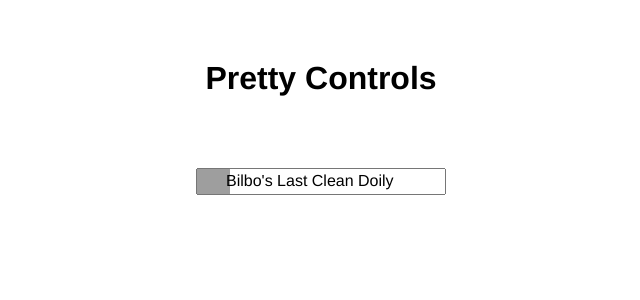
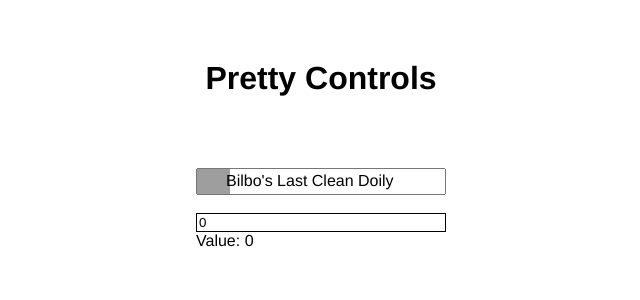
Before and after one commit to mdiller/pretty-controls, a Vue app: page / in a window 1280 px wide. Shown: the top 300 px of the page, without its empty margins (319-959 px from the left). Built offline with nearby package versions, Linux system fonts and the light colour scheme; grey boxes are pictures that could not be loaded.

Commit message:
added first iteration of numerical-input

```diff
--- a/src/App.vue
+++ b/src/App.vue
@@ -39,4 +39,7 @@ body {
 	max-height: 100%;
 	max-width: 100%;
 }
+input {
+	width: 100%;
+}
 </style>
--- a/src/components/DemoPage.vue
+++ b/src/components/DemoPage.vue
@@ -8,12 +8,19 @@
 				:options_func="searchPlayers"
 				placeholder="Player Name or ID...">
 			</select-search>
+			<br>
+			<numerical-input
+				:value.sync="my_number"
+				:max="1000">
+			</numerical-input>
+			Value: {{ my_number }}
 		</div>
 	</div>
 </template>
 
 <script>
 import SelectSearch from './select-search.vue';
+import NumericalInput from './numerical-input.vue';
 import axios from 'axios';
 
 export default {
@@ -21,7 +28,8 @@ export default {
 	props: {},
 	data() {
 		return {
-			player: null
+			player: null,
+			my_number: 0
 		};
 	},
 	methods: {
@@ -54,7 +62,8 @@ export default {
 		};
 	},
 	components: {
-		SelectSearch
+		SelectSearch,
+		NumericalInput
 	}
 }
 </script>
@@ -65,5 +74,6 @@ export default {
 	height: 100%;
 	padding: 50px;
 	margin: auto;
+	text-align: left;
 }
 </style>
--- /dev/null
+++ b/src/components/numerical-input.vue
@@ -0,0 +1,69 @@
+<template>
+	<input :class="{ valid: !valid }" type="number" v-model="val">
+</template>
+
+<script>
+export default {
+	name: 'numerical-input',
+	props: {
+		value: {
+			type: Number,
+			required: true
+		},
+		integer: {
+			type: Boolean,
+			default: true
+		},
+		min: Number,
+		max: Number,
+		filter: Function
+	},
+	data() {
+		return {
+			val: null,
+			valid: false
+		}
+	},
+	watch: {
+		val() {
+			if (typeof this.val == "string") {
+				if (!isNaN(parseFloat(this.val)) && isFinite(this.val)) {
+					this.val = parseFloat(this.val);
+					return;
+				}
+				else {
+					this.valid = false;
+					return;
+				}
+			}
+			if (!this.isValidNumber(this.val)) {
+				this.valid = false;
+				return;
+			}
+			this.$emit('update:value', this.val);
+			this.valid = true;
+		}
+	},
+	methods: {
+		isValidNumber(val) {
+			return !((this.integer && !Number.isInteger(this.val)) ||
+				(this.max != undefined && val > this.max) ||
+				(this.min != undefined && val < this.min) ||
+				(this.filter != undefined && !this.filter(val)));
+		}
+	},
+	created() {
+		this.val = this.value;
+	}
+}
+</script>
+
+<style lang="css" scoped>
+input {
+	transition: 0.5s all;
+	border: 1px solid black;
+}
+.valid {
+	border: 1px solid red;
+}
+</style>
--- a/src/components/select-search.vue
+++ b/src/components/select-search.vue
@@ -50,7 +50,7 @@ export default {
 		},
 		placeholder: {
 			type: String,
-			default: () => ""
+			default: ""
 		}
 	},
 	data() {
```
Also changed, not shown: 1 other file (tests, documents, lock files or other folders).
